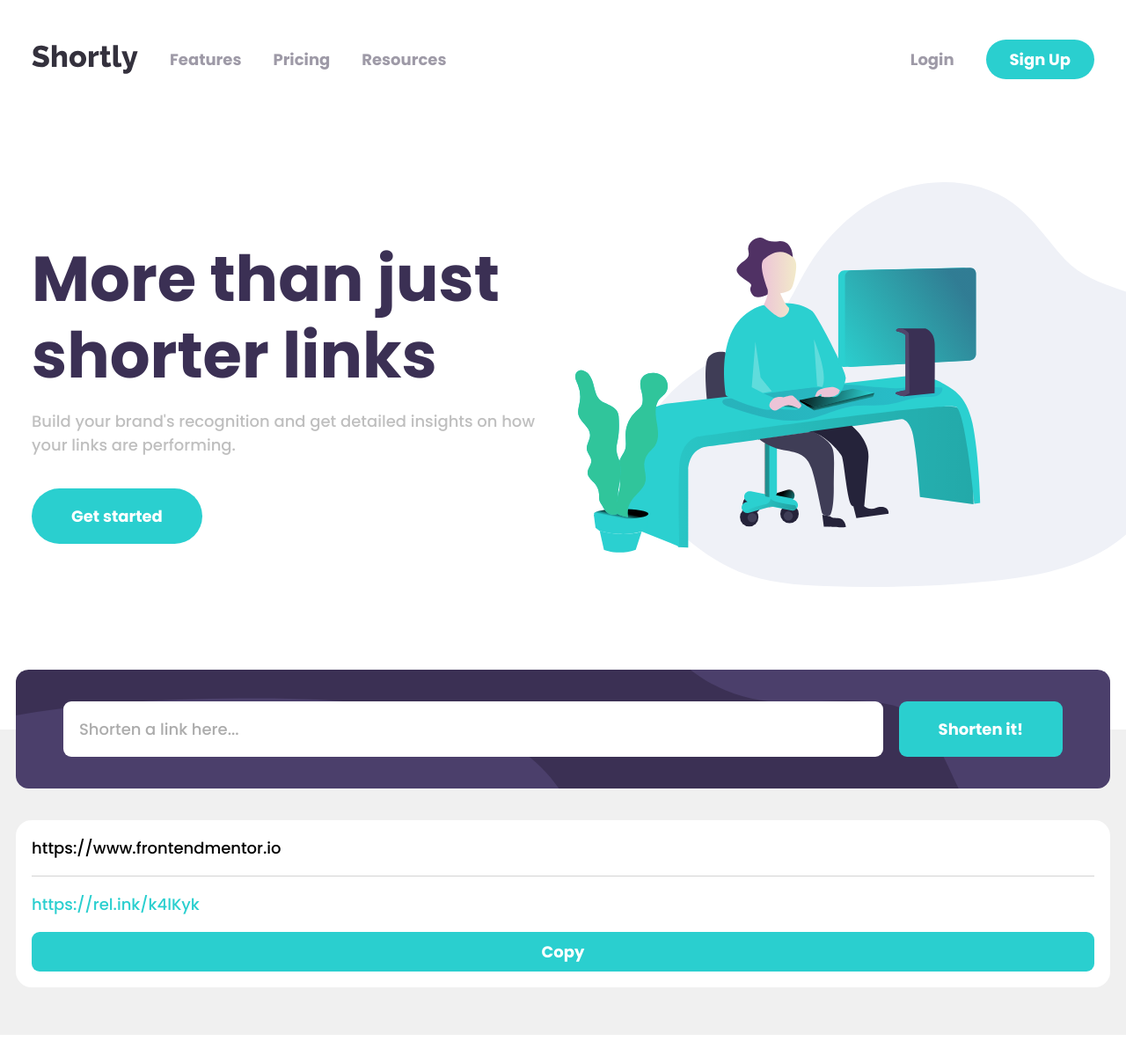
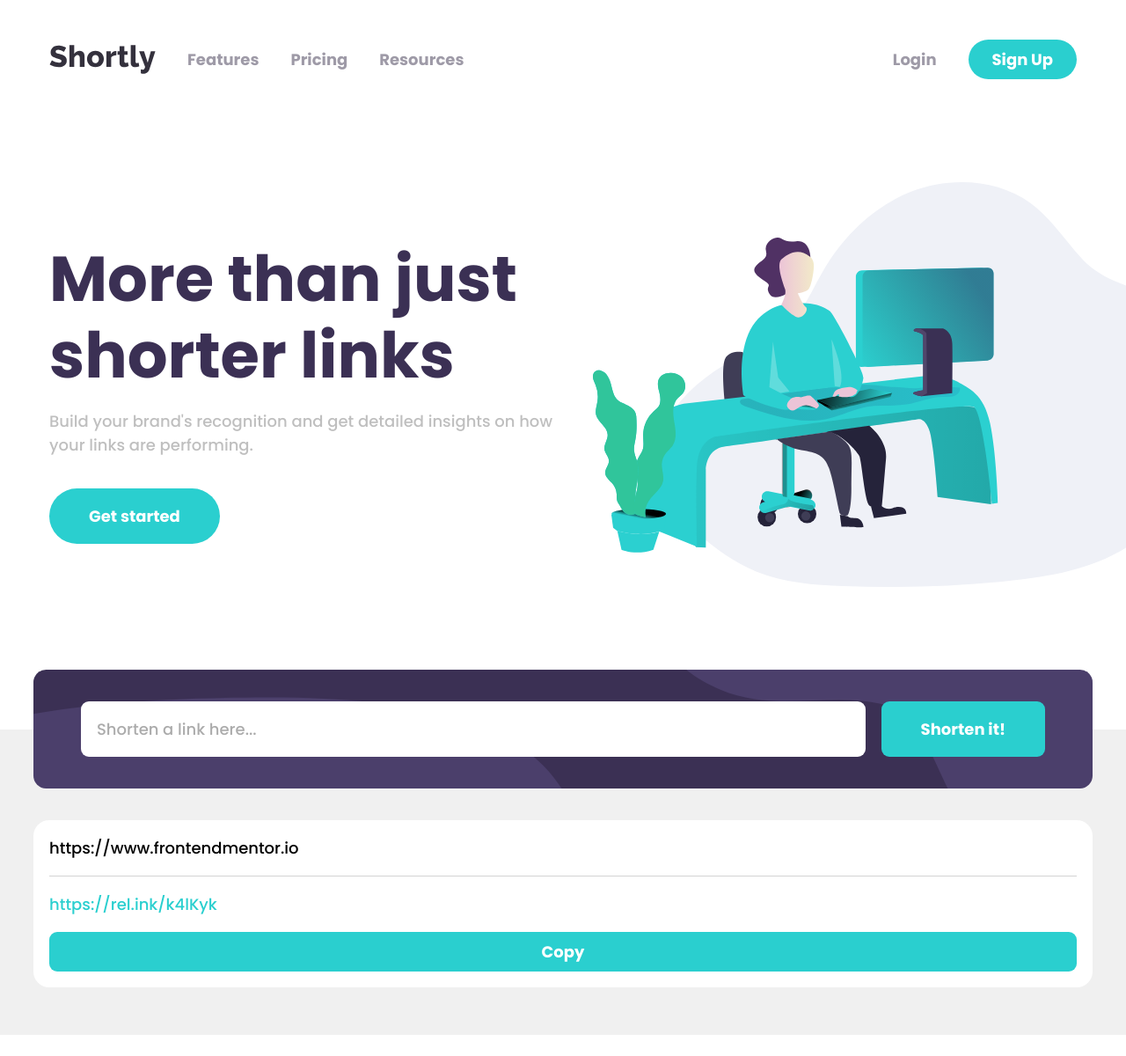
Before and after one commit to pklepa/url-shortening, a React (Create React App) app: page / in a window 1280 px wide. Shown: the whole page at 88% size. Built offline with nearby package versions, Linux system fonts and the light colour scheme.

Commit message:
Lower the max width value to 1240px all across the page

```diff
--- a/src/components/HeroSection.js
+++ b/src/components/HeroSection.js
@@ -31,7 +31,7 @@ const Container = styled.section`
   display: flex;
   flex-direction: column-reverse;
 
-  width: min(100%, 1440px);
+  width: min(100%, 1240px);
   padding: 0 1rem;
 
   @media ${(props) => props.theme.devices.tablet} {
--- a/src/components/Navbar.js
+++ b/src/components/Navbar.js
@@ -32,7 +32,7 @@ const Container = styled.header`
   align-items: flex-start;
   justify-content: space-between;
 
-  width: min(100%, 1440px);
+  width: min(100%, 1240px);
   padding: 2.5rem 2rem;
 
   @media ${(props) => props.theme.devices.tablet} {
--- a/src/components/SearchSection.js
+++ b/src/components/SearchSection.js
@@ -60,7 +60,7 @@ const Container = styled.section`
   flex-direction: column;
   padding: 0 1rem 3rem;
 
-  width: 100%;
+  width: min(100%, 1240px);
 `;
 
 const Form = styled.form`
```
Also changed, not shown: 1 other file (tests, documents, lock files or other folders).
